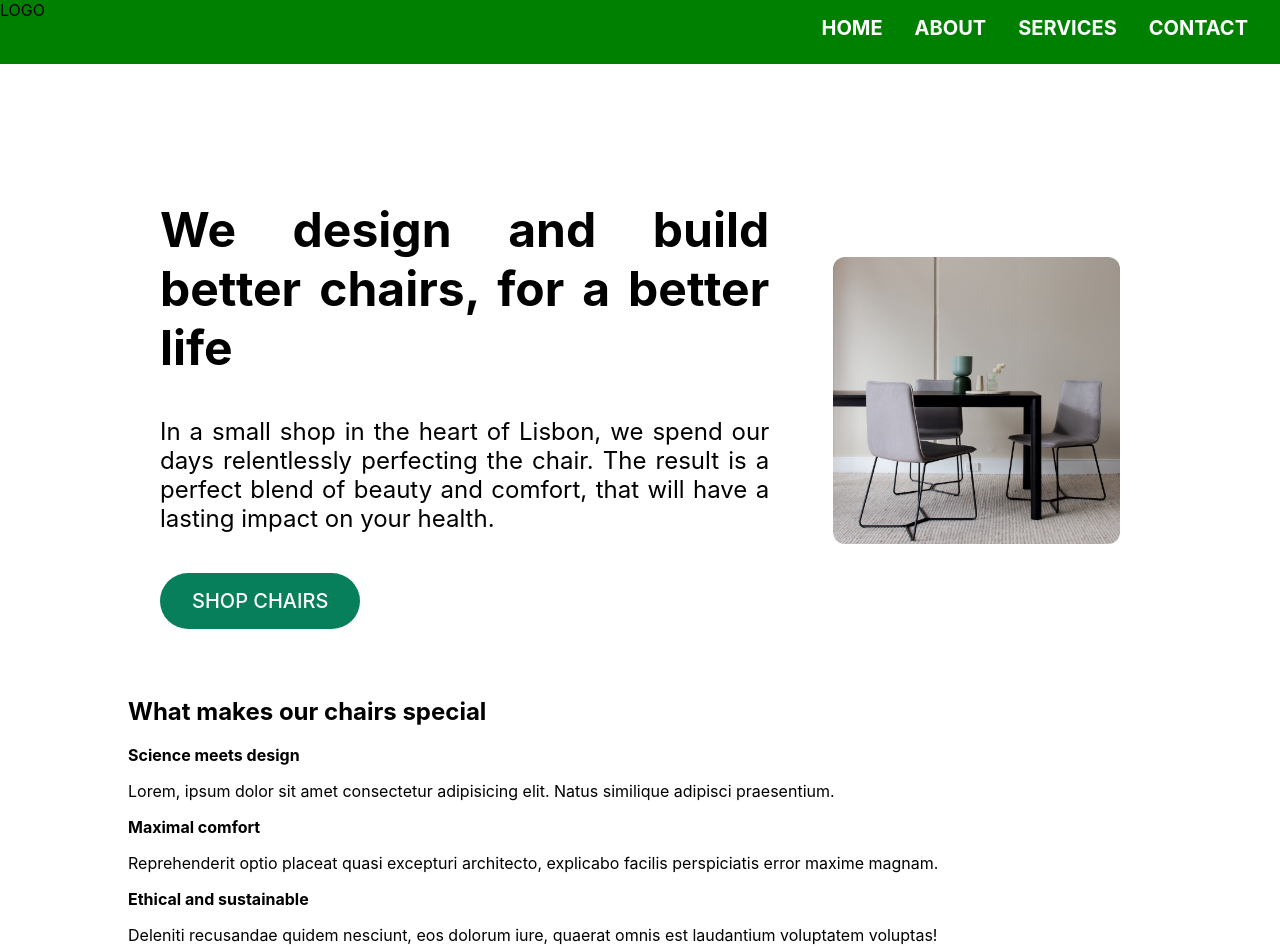
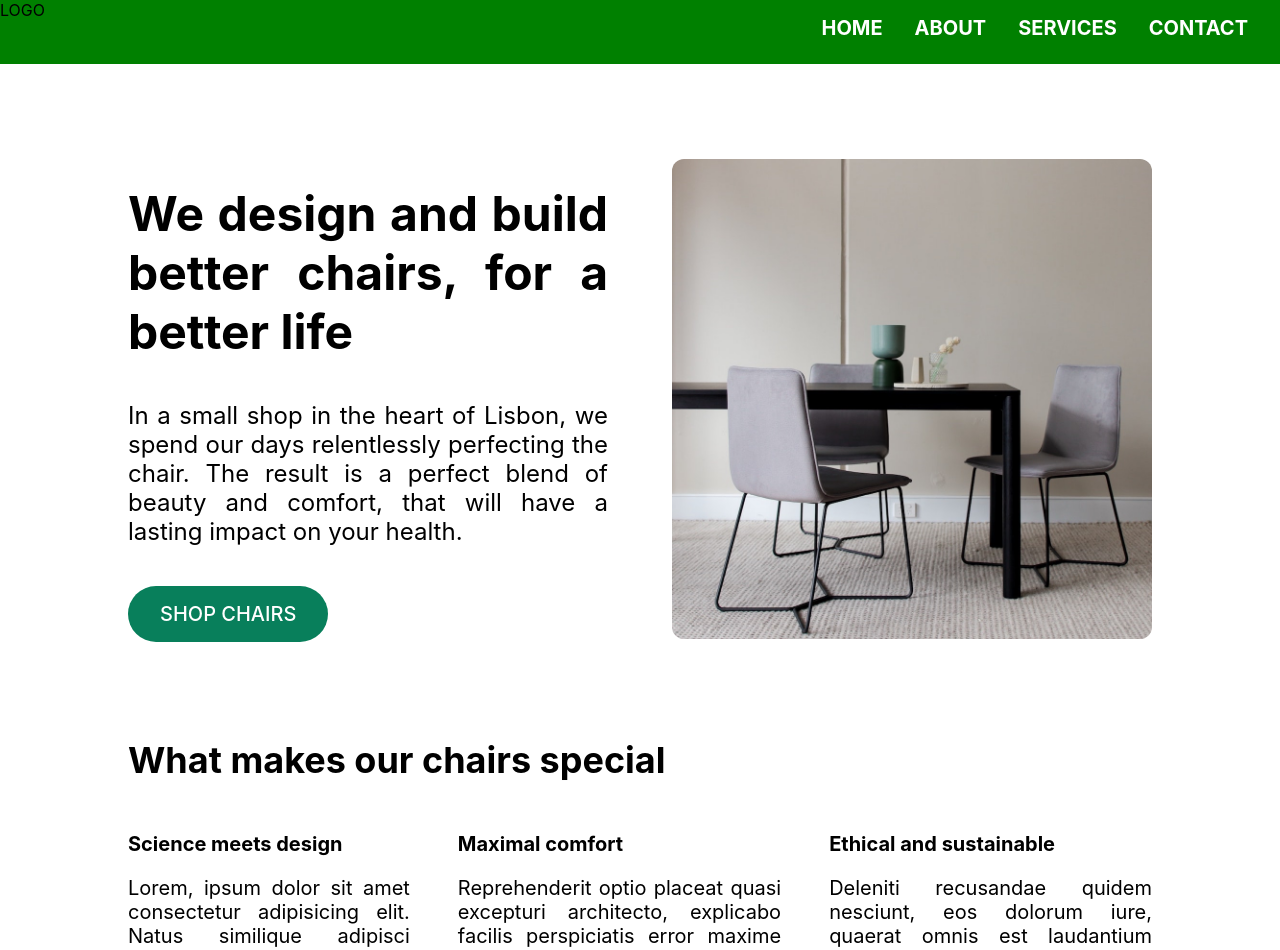
Before and after one commit to raihan-mahmud-talukder/govt-project, a React (Create React App) app: page / in a window 1280 px wide. Shown: the top 950 px of the page. Built offline with nearby package versions, Linux system fonts and the light colour scheme.

Commit message:
landing feature style

```diff
--- a/src/Components/Home.jsx
+++ b/src/Components/Home.jsx
@@ -4,7 +4,7 @@ export const Home = () => {
             <div className="header-box">
                 <section className='header-section'>
                     <h1>We design and build better chairs, for a better life</h1>
-                    <p class="header-text">
+                    <p className="header-text">
                         In a small shop in the heart of Lisbon, we spend our days
                         relentlessly perfecting the chair. The result is a perfect blend of
                         beauty and comfort, that will have a lasting impact on your health.
@@ -16,24 +16,24 @@ export const Home = () => {
                 </div>
             </div>
             <div>
-                <section className="">
+                <section className="feature-box">
                     <h2>What makes our chairs special</h2>
                     <div className="feature">
-                        <div>
+                        <div className="item">
                             <p><strong>Science meets design</strong></p>
                             <p>
                                 Lorem, ipsum dolor sit amet consectetur adipisicing elit. Natus
                                 similique adipisci praesentium.
                             </p>
                         </div>
-                        <div>
+                        <div className="item">
                             <p><strong>Maximal comfort</strong></p>
                             <p>
                                 Reprehenderit optio placeat quasi excepturi architecto, explicabo
                                 facilis perspiciatis error maxime magnam.
                             </p>
                         </div>
-                        <div>
+                        <div className="item">
                             <p>
                                 <strong>Ethical and sustainable</strong>
                             </p>
--- a/src/index.css
+++ b/src/index.css
@@ -65,7 +65,8 @@ main {
   justify-content: space-between;
   align-items: center;
   gap: 4rem;
-  padding: 2rem;
+  /* padding: 2rem 0; */
+  margin: 5rem 0;
 }
 
 .header-box h1 {
@@ -91,17 +92,40 @@ main {
   margin: 1rem auto;
 }
 
-/* .header-section {
+.header-section {
   width: 50%;
 }
 
 .header-image {
   width: 50%;
-} */
+}
 
 .header-box img {
   width: 100%;
   border-radius: 12px;
+}
+
+.feature-box {
+  margin: 5rem 0;
+}
+
+.feature {
+  display: flex;
+  gap: 3rem;
+  justify-content: space-between;
+}
+
+.feature-box h2 {
+  font-size: 2.25rem;
+}
+
+/* .feature .item {
+  padding: 0 1rem;
+} */
+
+.feature .item p {
+  text-align: justify;
+  font-size: 1.25rem;
 }
 
 footer {
```
